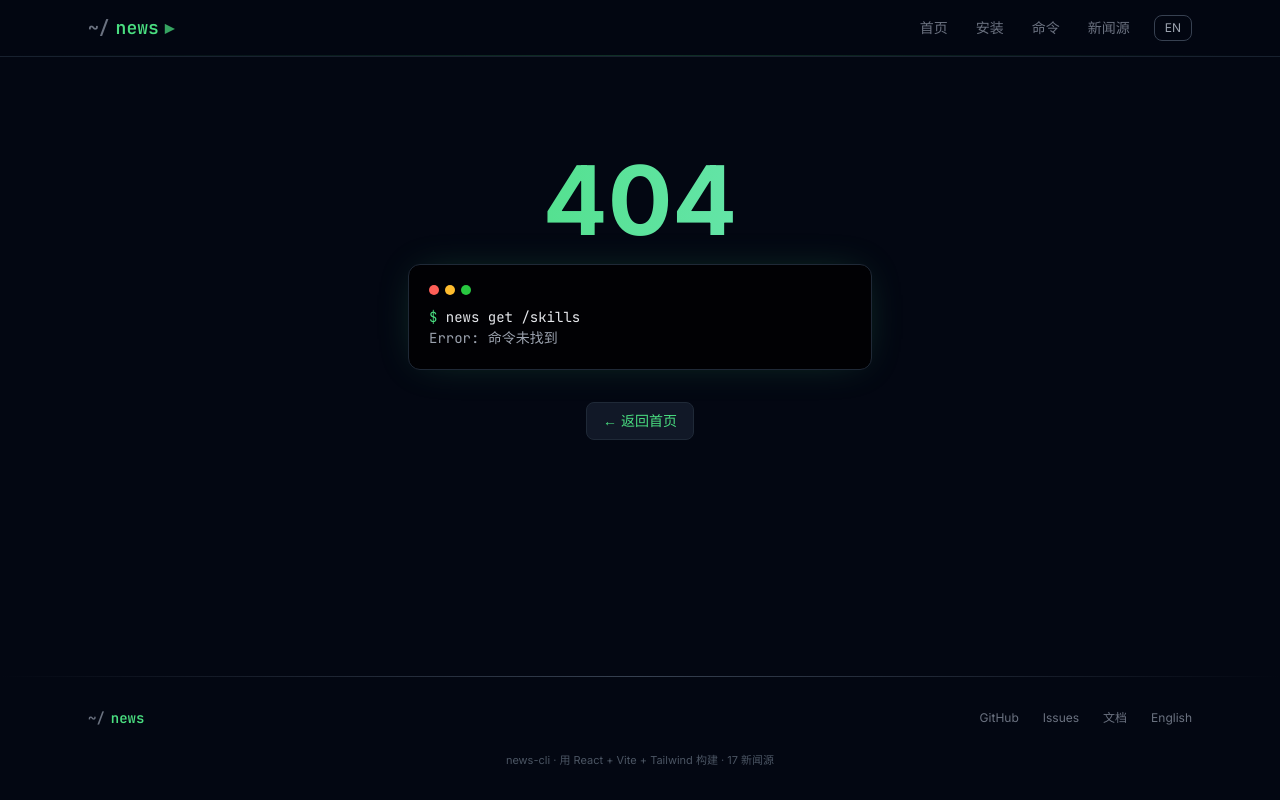
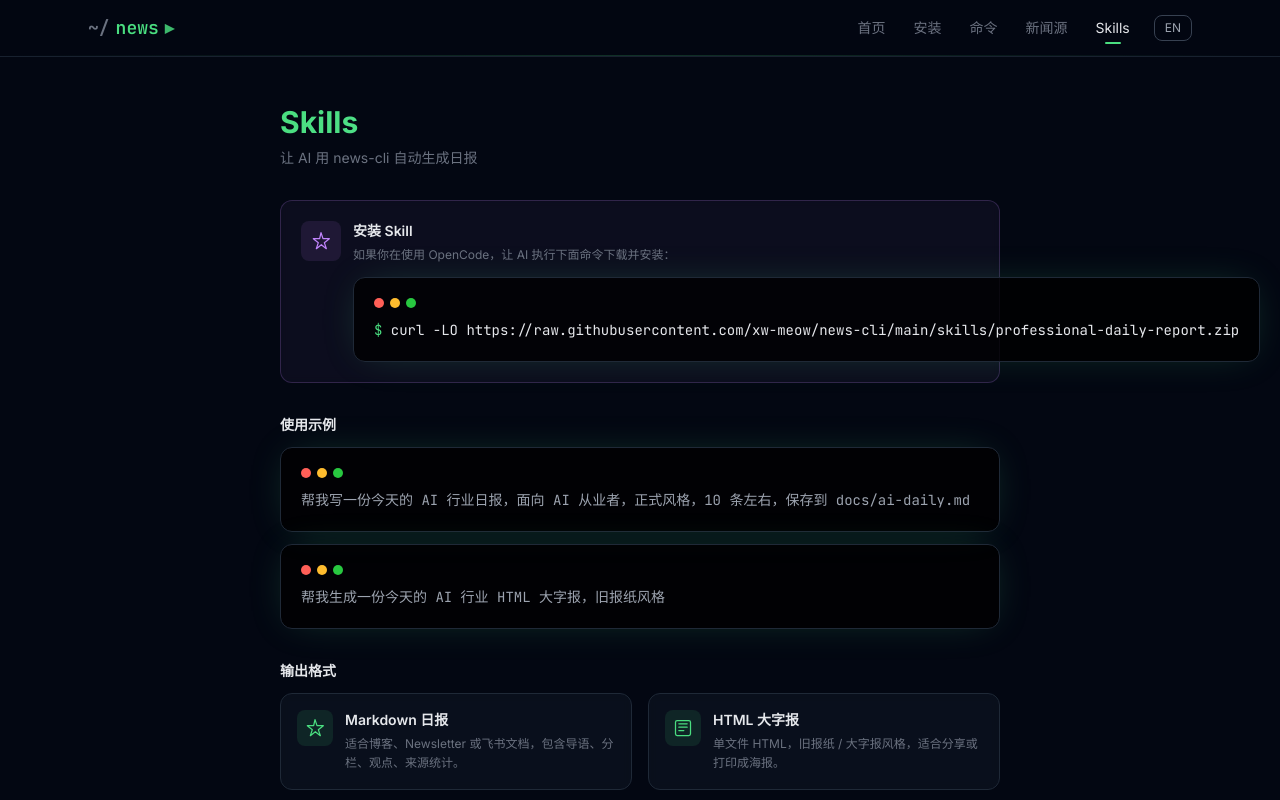
Before and after one commit to xw-meow/news-cli, a React (Vite) app in the folder site/: page /news-cli/skills in a window 1280 px wide. Before the commit this address had no page. Shown: the top 800 px of the page. Built offline with nearby package versions, Linux system fonts and the light colour scheme.

Commit message:
feat(site): add Skills nav and professional-daily-report page
- Add /skills route with SkillsPage component

- Add Skills link to Header

- Add Chinese and English i18n strings for skill page

- Add SparklesIcon and NewspaperIcon

- Type-check and build pass

```diff
--- a/site/src/App.tsx
+++ b/site/src/App.tsx
@@ -5,6 +5,7 @@ import { HomePage } from './pages/HomePage';
 import { InstallPage } from './pages/InstallPage';
 import { CommandsPage } from './pages/CommandsPage';
 import { SourcesPage } from './pages/SourcesPage';
+import { SkillsPage } from './pages/SkillsPage';
 import { NotFoundPage } from './pages/NotFoundPage';
 
 export function App() {
@@ -17,6 +18,7 @@ export function App() {
           <Route path="/install" element={<InstallPage />} />
           <Route path="/commands" element={<CommandsPage />} />
           <Route path="/sources" element={<SourcesPage />} />
+          <Route path="/skills" element={<SkillsPage />} />
           <Route path="*" element={<NotFoundPage />} />
         </Routes>
       </main>
--- a/site/src/components/layout/Header.tsx
+++ b/site/src/components/layout/Header.tsx
@@ -12,6 +12,7 @@ export function Header() {
     { to: '/install', label: t.install },
     { to: '/commands', label: t.commands },
     { to: '/sources', label: t.sources },
+    { to: '/skills', label: t.skills },
   ];
 
   const toggleLang = () => setLang(lang === 'zh' ? 'en' : 'zh');
--- a/site/src/components/ui/Icon.tsx
+++ b/site/src/components/ui/Icon.tsx
@@ -120,6 +120,25 @@ export function CheckIcon(props: IconProps) {
   );
 }
 
+export function SparklesIcon(props: IconProps) {
+  return (
+    <Icon {...props}>
+      <path d="M12 2l2.4 7.2h7.6l-6 4.8 2.4 7.2-6-4.8-6 4.8 2.4-7.2-6-4.8h7.6z" />
+    </Icon>
+  );
+}
+
+export function NewspaperIcon(props: IconProps) {
+  return (
+    <Icon {...props}>
+      <rect x="3" y="3" width="18" height="18" rx="2" />
+      <path d="M7 7h10" />
+      <path d="M7 11h10" />
+      <path d="M7 15h6" />
+    </Icon>
+  );
+}
+
 export function NumberIcon({ number, ...props }: IconProps & { number: number }) {
   return (
     <svg
--- a/site/src/i18n/ui.ts
+++ b/site/src/i18n/ui.ts
@@ -7,16 +7,17 @@ export const ui = {
     install: '安装',
     commands: '命令',
     sources: '新闻源',
+    skills: 'Skills',
 
     // Footer
     footerBuilt: '用 React + Vite + Tailwind 构建',
 
     // Home
-    heroTag: '17 个新闻源 · CLI 工具 · 插件扩展',
+    heroTag: '17 个新闻源 · CLI 工具 · 插件扩展 · AI 日报',
     heroTitle1: '命令行里的',
     heroTitle2: '新闻聚合器',
     heroDesc:
-      '一条命令聚合 17 个新闻源。支持分类浏览、关键词过滤、JSON 输出、插件扩展，以及自动代理识别。',
+      '一条命令聚合 17 个新闻源。支持分类浏览、关键词过滤、JSON 输出、插件扩展，以及 AI 自动生成日报。',
     ctaStart: '快速开始',
     ctaCommands: '命令参考',
     statSources: '新闻源',
@@ -58,6 +59,19 @@ export const ui = {
     emptyTitle: '没有匹配的新闻源',
     clearFilter: '清除筛选',
 
+    // Skills
+    skillsPageTitle: 'Skills',
+    skillsPageSubtitle: '让 AI 用 news-cli 自动生成日报',
+    skillInstallTitle: '安装 Skill',
+    skillInstallDesc: '如果你在使用 OpenCode，让 AI 执行下面命令下载并安装：',
+    skillUsageTitle: '使用示例',
+    skillOutputTitle: '输出格式',
+    skillMarkdownTitle: 'Markdown 日报',
+    skillMarkdownDesc: '适合博客、Newsletter 或飞书文档，包含导语、分栏、观点、来源统计。',
+    skillHtmlTitle: 'HTML 大字报',
+    skillHtmlDesc: '单文件 HTML，旧报纸 / 大字报风格，适合分享或打印成海报。',
+    skillDetailLink: '查看 SKILL.md 完整说明 →',
+
     // NotFound
     notFoundTitle: '404',
     notFoundSubtitle: '命令未找到',
@@ -70,16 +84,17 @@ export const ui = {
     install: 'Install',
     commands: 'Commands',
     sources: 'Sources',
+    skills: 'Skills',
 
     // Footer
     footerBuilt: 'Built with React + Vite + Tailwind',
 
     // Home
-    heroTag: '17 sources · CLI tool · Plugin extensible',
+    heroTag: '17 sources · CLI tool · Plugin extensible · AI daily report',
     heroTitle1: 'A news aggregator',
     heroTitle2: 'in your terminal',
     heroDesc:
-      'Aggregate 17 news sources with one command. Categories, keyword filtering, JSON output, plugins, and automatic proxy detection.',
+      'Aggregate 17 news sources with one command. Categories, keyword filtering, JSON output, plugins, and AI auto-generated daily reports.',
     ctaStart: 'Quick Start',
     ctaCommands: 'Commands',
     statSources: 'sources',
@@ -121,6 +136,19 @@ export const ui = {
     emptyTitle: 'No matching sources',
     clearFilter: 'Clear filters',
 
+    // Skills
+    skillsPageTitle: 'Skills',
+    skillsPageSubtitle: 'Let AI generate daily reports with news-cli',
+    skillInstallTitle: 'Install the Skill',
+    skillInstallDesc: 'If you are using OpenCode, ask your AI to run:',
+    skillUsageTitle: 'Usage Examples',
+    skillOutputTitle: 'Output Formats',
+    skillMarkdownTitle: 'Markdown Report',
+    skillMarkdownDesc: 'Great for blogs, newsletters, or Lark docs. Includes intro, sections, opinions, and source stats.',
+    skillHtmlTitle: 'HTML Poster',
+    skillHtmlDesc: 'Self-contained HTML with old-newspaper / poster style. Great for sharing or printing.',
+    skillDetailLink: 'See full SKILL.md →',
+
     // NotFound
     notFoundTitle: '404',
     notFoundSubtitle: 'Command not found',
--- /dev/null
+++ b/site/src/pages/SkillsPage.tsx
@@ -0,0 +1,85 @@
+import { TerminalBlock } from '../components/ui/TerminalBlock';
+import { GlowCard } from '../components/ui/GlowCard';
+import { SparklesIcon, NewspaperIcon } from '../components/ui/Icon';
+import { useI18n } from '../i18n/I18nProvider';
+
+export function SkillsPage() {
+  const { t } = useI18n();
+
+  const examples = [
+    '帮我写一份今天的 AI 行业日报，面向 AI 从业者，正式风格，10 条左右，保存到 docs/ai-daily.md',
+    '帮我生成一份今天的 AI 行业 HTML 大字报，旧报纸风格',
+  ];
+
+  const formats = [
+    {
+      icon: <SparklesIcon size={20} />,
+      title: t.skillMarkdownTitle,
+      desc: t.skillMarkdownDesc,
+    },
+    {
+      icon: <NewspaperIcon size={20} />,
+      title: t.skillHtmlTitle,
+      desc: t.skillHtmlDesc,
+    },
+  ];
+
+  return (
+    <div className="max-w-3xl mx-auto px-6 pt-12 pb-16">
+      <div className="mb-8">
+        <h1 className="text-3xl font-bold text-gradient mb-2">{t.skillsPageTitle}</h1>
+        <p className="text-sm text-gray-500">{t.skillsPageSubtitle}</p>
+      </div>
+
+      <GlowCard className="p-5 mb-8 border-purple-400/20 bg-purple-400/5" hover={false}>
+        <div className="flex items-start gap-3">
+          <div className="w-10 h-10 rounded-lg bg-purple-400/10 flex items-center justify-center text-purple-400 flex-shrink-0">
+            <SparklesIcon size={20} />
+          </div>
+          <div>
+            <h3 className="text-sm font-semibold text-gray-200 mb-1">{t.skillInstallTitle}</h3>
+            <p className="text-xs text-gray-500 leading-relaxed mb-3">{t.skillInstallDesc}</p>
+            <TerminalBlock lines={['$ curl -LO https://raw.githubusercontent.com/xw-meow/news-cli/main/skills/professional-daily-report.zip']} />
+          </div>
+        </div>
+      </GlowCard>
+
+      <div className="mb-8">
+        <h3 className="text-sm font-semibold text-gray-200 mb-3">{t.skillUsageTitle}</h3>
+        <div className="space-y-3">
+          {examples.map((example, i) => (
+            <TerminalBlock key={i} lines={[example]} showPrompt={false} />
+          ))}
+        </div>
+      </div>
+
+      <div className="mb-8">
+        <h3 className="text-sm font-semibold text-gray-200 mb-3">{t.skillOutputTitle}</h3>
+        <div className="grid sm:grid-cols-2 gap-4">
+          {formats.map((format) => (
+            <GlowCard key={format.title} className="p-4" hover={false}>
+              <div className="flex items-start gap-3">
+                <div className="w-9 h-9 rounded-lg bg-green-400/10 flex items-center justify-center text-green-400 flex-shrink-0">
+                  {format.icon}
+                </div>
+                <div>
+                  <h4 className="text-sm font-semibold text-gray-200 mb-1">{format.title}</h4>
+                  <p className="text-xs text-gray-500 leading-relaxed">{format.desc}</p>
+                </div>
+              </div>
+            </GlowCard>
+          ))}
+        </div>
+      </div>
+
+      <a
+        href="https://github.com/xw-meow/news-cli/blob/main/skills/professional-daily-report/SKILL.md"
+        target="_blank"
+        rel="noreferrer"
+        className="inline-flex items-center gap-1 text-sm text-green-400 hover:text-green-300 transition-colors"
+      >
+        {t.skillDetailLink}
+      </a>
+    </div>
+  );
+}
```
